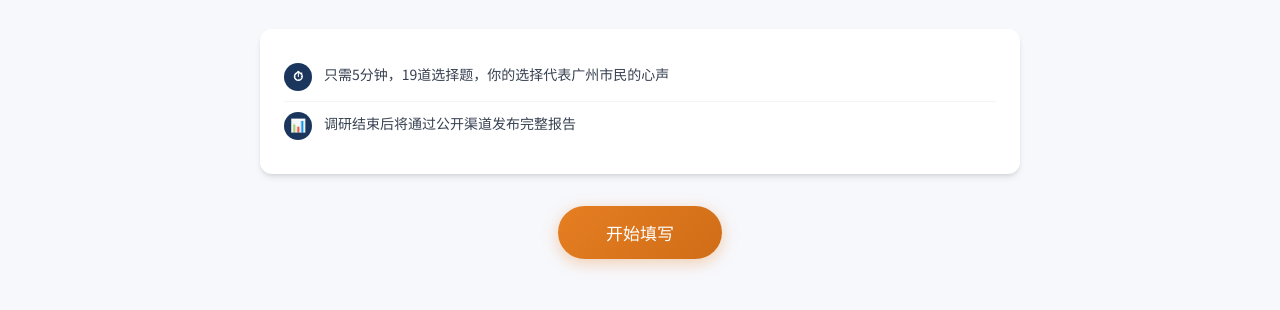
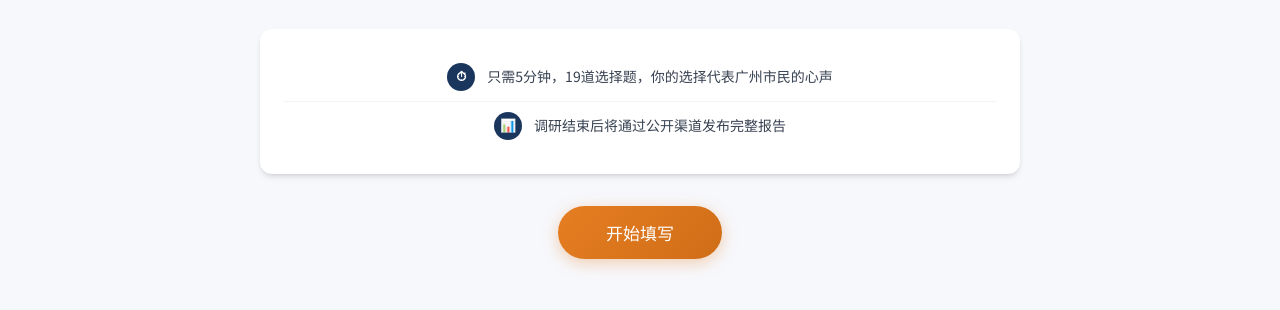
Before and after one commit to ryankklam/gz-ebike-survey, a website: page index.html in a window 1280 px wide. Shown: the part 356-666 px from the top of the page. Drawn offline with Linux system fonts and the light colour scheme.

Commit message:
style: 主页信息栏居中处理

```diff
--- a/index.html
+++ b/index.html
@@ -177,12 +177,13 @@ body {
   border-radius: var(--radius);
   padding: 24px;
   margin-bottom: 32px;
-  text-align: left;
+  text-align: center;
   box-shadow: var(--shadow);
 }
 .landing-info .info-item {
   display: flex;
-  align-items: flex-start;
+  align-items: center;
+  justify-content: center;
   gap: 12px;
   padding: 10px 0;
   border-bottom: 1px solid var(--gray-100);
```
Also changed, not shown: survey.html (+3 -2 lines).
